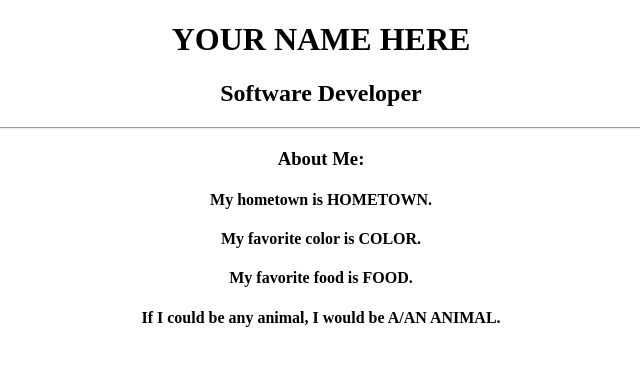
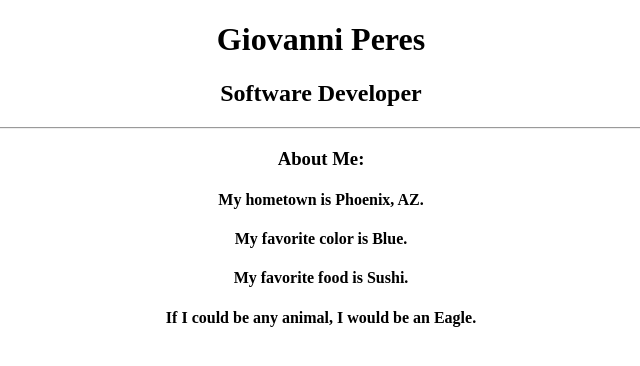
Before and after one commit to Gioperes/my-profile, a plain HTML site: page index.html in a window 1280 px wide. Shown: the whole page, without its empty margins (319-959 px from the left). Drawn offline with Linux system fonts and the light colour scheme.

Commit message:
Update index.html

```diff
--- a/index.html
+++ b/index.html
@@ -7,14 +7,14 @@
 		  </head>
 		  <body>
 			<div align="center">
-				<h1>YOUR NAME HERE</h1>
+				<h1>Giovanni Peres</h1>
 				<h2>Software Developer</h2>
 				<hr>
 				<h3>About Me:</h3>
-					<h4>My hometown is HOMETOWN.</h4>
-					<h4>My favorite color is COLOR.</h4>
-					<h4>My favorite food is FOOD.</h4>
-					<h4>If I could be any animal, I would be A/AN ANIMAL.</h4>
+					<h4>My hometown is Phoenix, AZ.</h4>
+					<h4>My favorite color is Blue.</h4>
+					<h4>My favorite food is Sushi.</h4>
+					<h4>If I could be any animal, I would be an Eagle.</h4>
 			</div>
 		  </body>
 		</html>
```
